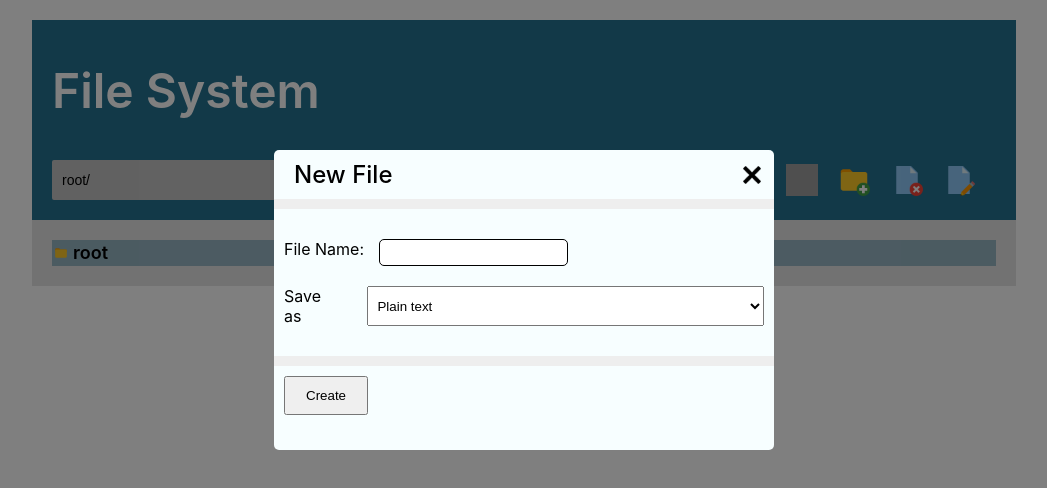
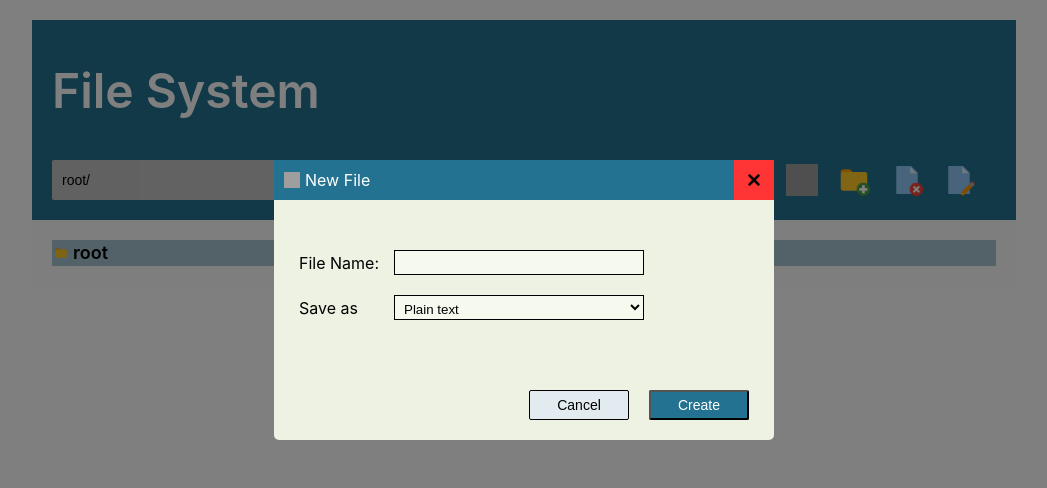
Before and after one commit to webstar-code/WebFileExplorer, a React (Create React App) app: page / in a window 1280 px wide. Both pictures are taken after a click on the picture 917 px from the left and 180 px from the top of the page. Shown: the top 488 px of the page, without its empty margins (116-1163 px from the left). Built offline with nearby package versions, Linux system fonts and the light colour scheme; grey boxes are pictures that could not be loaded.

Commit message:
Redesign

```diff
--- a/src/components/Menu/Menu.js
+++ b/src/components/Menu/Menu.js
@@ -39,7 +39,7 @@ export const Menu = () => {
                 <Icon src={Add_File} onClick={() => context.selected.type != 'file' ? setModalState({show: true, type: "file"}) : null} ></Icon>
                 <Icon src={Add_Folder} onClick={() => context.selected.type != 'file' ? setModalState({show: true, type: "folder"}) : null} ></Icon>
                 <Icon src={Trash} onClick={() => setModalState({show: true, type: "delete"})}></Icon>
-                <Icon src={Edit_File}></Icon>
+                <Icon src={Edit_File} onClick={() => setModalState({show: true, type: 'rename'})}></Icon>
             </IconContainer>
         </Container>
     )
--- a/src/components/Modal/Delete.js
+++ b/src/components/Modal/Delete.js
@@ -1,7 +1,7 @@
 import React, { useContext } from 'react';
 import ReactContext from '../../context';
-import { Body, Content, Header, Button, Label, Title, Footer, Close } from './ModalStyles';
-import { Close as CloseSvg } from '../../assests';
+import { Body, Content, Header, Button, Label, Title, Footer, Close, Icon, CancelButton } from './ModalStyles';
+import { Close as CloseSvg, Trash } from '../../assests';
 import { root } from '../../apis';
 import { deleteNode } from '../../utils.js'
 const Delete = ({ modalState, setModalState }) => {
@@ -18,15 +18,18 @@ const Delete = ({ modalState, setModalState }) => {
     return (
         <Content>
             <Header>
+                <Icon src={Trash} />
                 <Title>Delete {context.selected.name}.{context.selected.extension}</Title>
-                <Close src={CloseSvg} onClick={() => setModalState({ ...modalState, show: false })} />
+                <Close onClick={() => setModalState({ ...modalState, show: false })}>
+                    <Icon src={CloseSvg} />
+                </Close>
             </Header>
             <Body>
                 <Label>Are you sure you want to Delete {context.selected.name}.{context.selected.extension}</Label>
             </Body>
             <Footer>
-                <Button onClick={() => setModalState({ ...modalState, show: false })}>Cancel</Button>
-                <Button onClick={() => handleOnClick()}>Delete</Button>
+                <CancelButton onClick={() => setModalState({ ...modalState, show: false })}><p>Cancel</p></CancelButton>
+                <Button onClick={() => handleOnClick()}><p>Delete</p></Button>
 
             </Footer>
         </Content>
--- a/src/components/Modal/ModalStyles.js
+++ b/src/components/Modal/ModalStyles.js
@@ -16,76 +16,133 @@ export const Container = styled.div`
 
 export const Content = styled.div`
     width: 500px;
-    height: 300px;
-    background-color: #f7feff;
+    height: 280px;
+    background-color: #EEF2E2;
     border-radius: 5px;
     display: flex;
     flex-direction: column;
 
+
+    form {
+        height: 100%;
+        display: flex;
+        flex-direction: column;
+    }
 `;
+
 export const Header = styled.div`
-    padding: 10px;
     display: flex;
     align-items: center;
-    justify-content: space-between;
+    background: #247291;
+    height: 40px;
+    padding-left: 10px;
 `;
 
 export const Title = styled.h3`
-    margin-left: 10px;
-    font-size: 24px;
-    font-weight: 500;
+    margin-left: 5px;
+    font-size: 16px;
+    font-weight: 400;
+    line-height: 16px;
+    color: #FFFFFF;
 `;
 
-export const Close = styled.img`
-    width: 24px;
-    height: 24px;
+
+export const Close = styled.div`
+    display: flex;
+    align-items: center;
+    justify-content: center;
+    background: #FF3434;
+    margin-left: auto;
+    width: 40px;
+    height: 100%;
+    &: hover {
+        background: #FF0000;
+    }
+`;
+
+export const Icon = styled.img`
+    width: 16px;
+    height: 16px;
 `;
 
 export const Body = styled.div`
-    padding: 10px;
-    border-top: 10px solid #eee;
-    border-bottom: 10px solid #eee;
-`;
-
-
-export const Button = styled.button`
-    padding: 10px 20px;
-    cursor: pointer;
-`;
-
-export const Footer = styled.div`
-    display: flex;
-    align-items: center;
-    jusitfy-content: center;
-    padding: 10px;
-    margin-top: auto;
+    padding: 0px 25px;
+    padding-top: 30px;
 `;
 
 export const Pane = styled.div`
     display: flex;
+    align-items: center;
     margin: 20px 0px;
 `;
 
 export const Label = styled.label`
-
+    font-size: 16px;
+    line-height: 16px;
+    color: #000000;
+    width: 80px;
 `;
 
 export const Input = styled.input`
+    width: 250px;
+    height: 25px;
+    background: #F5F9EE;
+    border: 1px solid #000000;
+    box-sizing: border-box;
     padding: 5px;
-    border: solid 1px;
-    border-radius: 5px;
     margin-left: 15px;
 `;
 
 export const Select = styled.select`
-    width: 400px;
-    margin-left: 25px;
+    width: 250px;
+    height: 25px;
+    background: #F5F9EE;
+    border: 1px solid #000000;
+    box-sizing: border-box;
+    margin-left: 15px;
     padding: 5px;
     cursor: pointer;
 `;
 
 export const Option = styled.option`
     padding: 5px;
+`;
+
+export const Footer = styled.div`
+    display: flex;
+    align-items: center;
+    justify-content: end;
+    padding: 20px 25px;
+    margin-top: auto;
+`;
+
+
+export const Button = styled.button`
+    width: 100px;
+    height: 30px;
+    background: #247291;
+    border-radius: 2px;
+    margin-left: 20px;
+    cursor: pointer;
+
+    p {
+        font-weight: 500;
+        font-size: 14px;
+        line-height: 16px;
+        display: flex;
+        align-items: center;
+        justify-content: center;
+        color: #FFFFFF;
+    }
+`;
+
+export const CancelButton = styled(Button)`
+    background: #E2ECF0;
+    border: 1px solid #000000;
+
+    p {
+        color: #000000;
+    }
 `;
 
 export const ErrorText = styled.p`
--- a/src/components/Modal/NewFile.js
+++ b/src/components/Modal/NewFile.js
@@ -1,8 +1,11 @@
 import React, { useContext } from 'react';
 import ReactContext from '../../context';
 import { root } from '../../apis';
-import { Close as CloseSvg } from '../../assests';
-import { Body, Button, Content, Footer, Header, Input, Label, Pane, Select, Title, Close, Option, ErrorText } from './ModalStyles';
+import { Add_File, Close as CloseSvg } from '../../assests';
+import {
+    Body, Button, Content, Footer, Header, Input, Label,
+    Pane, Select, Title, Close, Option, ErrorText, Icon, CancelButton
+} from './ModalStyles';
 import { useForm } from 'react-hook-form';
 import { check_if_exists } from '../../utils.js';
 
@@ -25,8 +28,11 @@ const NewFile = ({ modalState, setModalState }) => {
         <Content>
             <form onSubmit={handleSubmit(handleOnClick)}>
                 <Header>
+                    <Icon src={Add_File} />
                     <Title>New File</Title>
-                    <Close src={CloseSvg} onClick={() => setModalState({ ...modalState, show: false })} />
+                    <Close onClick={() => setModalState({ ...modalState, show: false })}>
+                        <Icon src={CloseSvg} />
+                    </Close>
                 </Header>
                 <Body>
                     <Pane>
@@ -54,10 +60,11 @@ const NewFile = ({ modalState, setModalState }) => {
                     </Pane>
                 </Body>
                 <Footer>
-                    <Button type="submit">Create</Button>
+                    <CancelButton onClick={() => setModalState({ ...modalState, show: false })}><p>Cancel</p></CancelButton>
+                    <Button type="submit"><p>Create</p></Button>
                 </Footer>
             </form>
-        </Content>
+        </Content >
     )
 }
 
--- a/src/components/Modal/NewFolder.js
+++ b/src/components/Modal/NewFolder.js
@@ -1,10 +1,13 @@
 import React, { useContext } from 'react';
 import ReactContext from '../../context';
 import { root } from '../../apis';
-import { Close as CloseSvg } from '../../assests';
+import { Add_Folder, Close as CloseSvg } from '../../assests';
 
 import { useForm } from 'react-hook-form';
-import { Body, Button, Content, Footer, Header, Input, Label, Pane, Select, Title, Close, Option } from './ModalStyles';
+import {
+    Body, Button, Content, Footer, Header, Input,
+    Label, Pane, Title, Close, Icon, CancelButton
+} from './ModalStyles';
 import { Error } from './NewFile';
 
 const NewFolder = ({ modalState, setModalState }) => {
@@ -34,8 +37,11 @@ const NewFolder = ({ modalState, setModalState }) => {
         <Content>
             <form onSubmit={handleSubmit(handleOnClick)}>
                 <Header>
+                    <Icon src={Add_Folder} />
                     <Title>New Folder</Title>
-                    <Close src={CloseSvg} onClick={() => setModalState({ ...modalState, show: false, })} />
+                    <Close onClick={() => setModalState({ ...modalState, show: false })}>
+                        <Icon src={CloseSvg} />
+                    </Close>
                 </Header>
                 <Body>
                     <Pane>
@@ -54,7 +60,8 @@ const NewFolder = ({ modalState, setModalState }) => {
                     {errors.folderName?.type === 'validate' && <Error text={"Folder Name already exists."} />}
                 </Body>
                 <Footer>
-                    <Button type="submit">Create</Button>
+                    <CancelButton onClick={() => setModalState({ ...modalState, show: false })}><p>Cancel</p></CancelButton>
+                    <Button type="submit"><p>Create</p></Button>
                 </Footer>
             </form>
         </Content>
--- a/src/components/Modal/Rename.js
+++ b/src/components/Modal/Rename.js
@@ -1,7 +1,7 @@
 import React, { useContext } from 'react';
-import { Body, Button, Content, Footer, Header, Input, Label, Pane, Close, Title } from './ModalStyles';
+import { Body, Button, Content, Footer, Header, Input, Label, Pane, Close, Title, Icon, CancelButton } from './ModalStyles';
 import { useForm } from 'react-hook-form';
-import { Close as CloseSvg } from '../../assests';
+import { Close as CloseSvg, Edit_File } from '../../assests';
 import { check_if_exists } from '../../utils.js';
 import ReactContext from '../../context';
 import { root } from '../../apis';
@@ -22,8 +22,11 @@ const Rename = ({ modalState, setModalState }) => {
         <Content>
             <form onSubmit={handleSubmit(onSubmit)}>
                 <Header>
+                    <Icon src={Edit_File} />
                     <Title>Rename file</Title>
-                    <Close src={CloseSvg} onClick={() => setModalState({ ...modalState, show: false })} />
+                    <Close onClick={() => setModalState({ ...modalState, show: false })}>
+                        <Icon src={CloseSvg} />
+                    </Close>
                 </Header>
                 <Body>
                     <Pane>
@@ -45,8 +48,9 @@ const Rename = ({ modalState, setModalState }) => {
                 </Body>
 
                 <Footer>
-                    <Button onClick={() => setModalState({ ...modalState, show: false })}>Cancel</Button>
-                    <Button type="submit">Create</Button>
+                    <CancelButton onClick={() => setModalState({ ...modalState, show: false })}><p>Cancel</p></CancelButton>
+                    <Button type="submit"><p>Rename</p></Button>
+
                 </Footer>
             </form>
         </Content>
--- a/src/container/Folders/FoldersStyles.js
+++ b/src/container/Folders/FoldersStyles.js
@@ -2,6 +2,6 @@ import styled from 'styled-components/macro';
 
 export const Container = styled.div`
     position: relative;
-    background: #E5E5E5;
+    background: #fdfdfd;
     padding: 20px;
 `;
```
Lines whose indentation alone changed are shown as unchanged.
